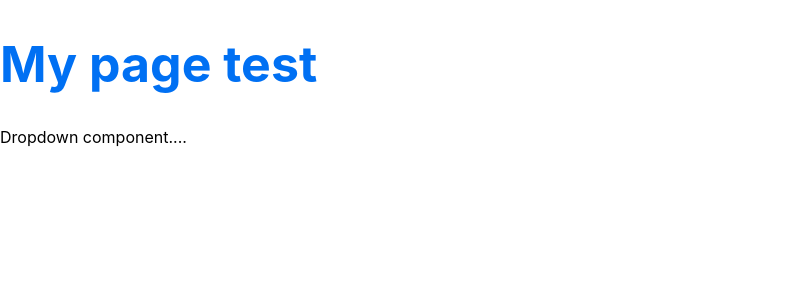
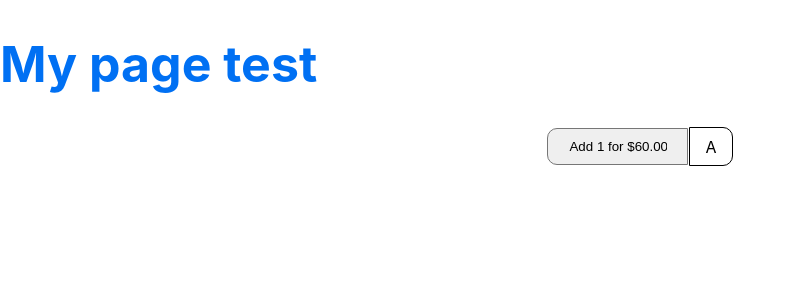
Before and after one commit to Annie-Huang/my-next10-app, a Next.js app: page / in a window 1280 px wide. Shown: the top 300 px of the page, without its empty margins (0-795 px from the left). Built offline with nearby package versions, Linux system fonts and the light colour scheme.

Commit message:
Create the dropdown component.

```diff
--- a/components/dropdown.tsx
+++ b/components/dropdown.tsx
@@ -1,7 +1,58 @@
 import React from 'react';
+import styled, { css } from 'styled-components';
+import { centeralItem } from './util';
 
 const Dropdown = () => {
-  return <div>Dropdown component....</div>;
+  return (
+    <DropdownWrapper>
+      {/*<label htmlFor='pet-select'>Choose a pet:</label>*/}
+
+      <select name='pets' id='pet-select'>
+        <option value='dog'>Add 1 for $60.00</option>
+        <option value='cat'>Cat</option>
+        <option value='hamster'>Hamster</option>
+        <option value='parrot'>Parrot</option>
+        <option value='spider'>Spider</option>
+        <option value='goldfish'>Goldfish</option>
+      </select>
+      <DropdownIcon>A</DropdownIcon>
+    </DropdownWrapper>
+  );
 };
 
+const selectedBorderAndBackground = css`
+  border-color: blue;
+  background: lightgrey;
+`;
+
+const DropdownIcon = styled.div`
+  margin-left: 1px;
+  padding: 8.5px 15px;
+  border: 1px solid black;
+  border-radius: 0 10px 10px 0;
+`;
+
+const DropdownWrapper = styled.div`
+  ${centeralItem};
+
+  select {
+    -webkit-appearance: none;
+    -moz-appearance: none;
+    text-indent: 1px;
+    text-overflow: '';
+
+    padding: 10px 20px;
+    border-radius: 10px 0 0 10px;
+    &:focus-visible {
+      border-radius: 10px 0 0 10px;
+      outline: 0;
+      ${selectedBorderAndBackground};
+
+      & + div {
+        ${selectedBorderAndBackground};
+      }
+    }
+  }
+`;
+
 export default Dropdown;
--- /dev/null
+++ b/components/util.ts
@@ -0,0 +1,9 @@
+import { css } from 'styled-components';
+
+export const centeralItem = css`
+  //display: grid;
+  //place-content: center;
+  display: flex;
+  justify-content: center;
+  align-items: center;
+`;
```
